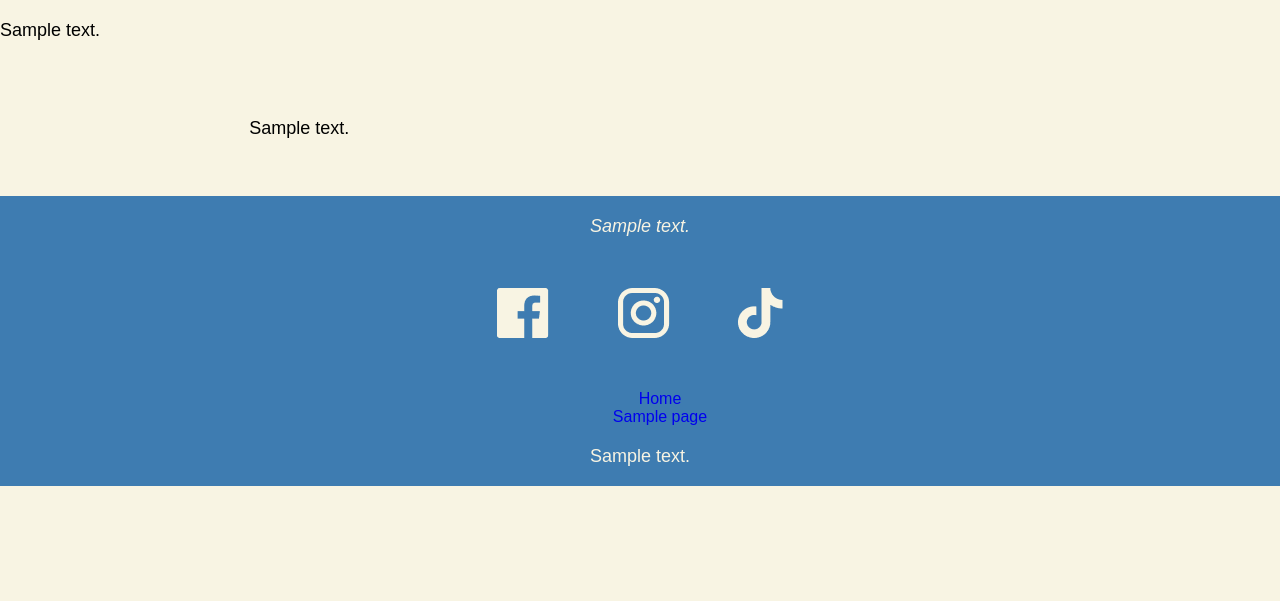
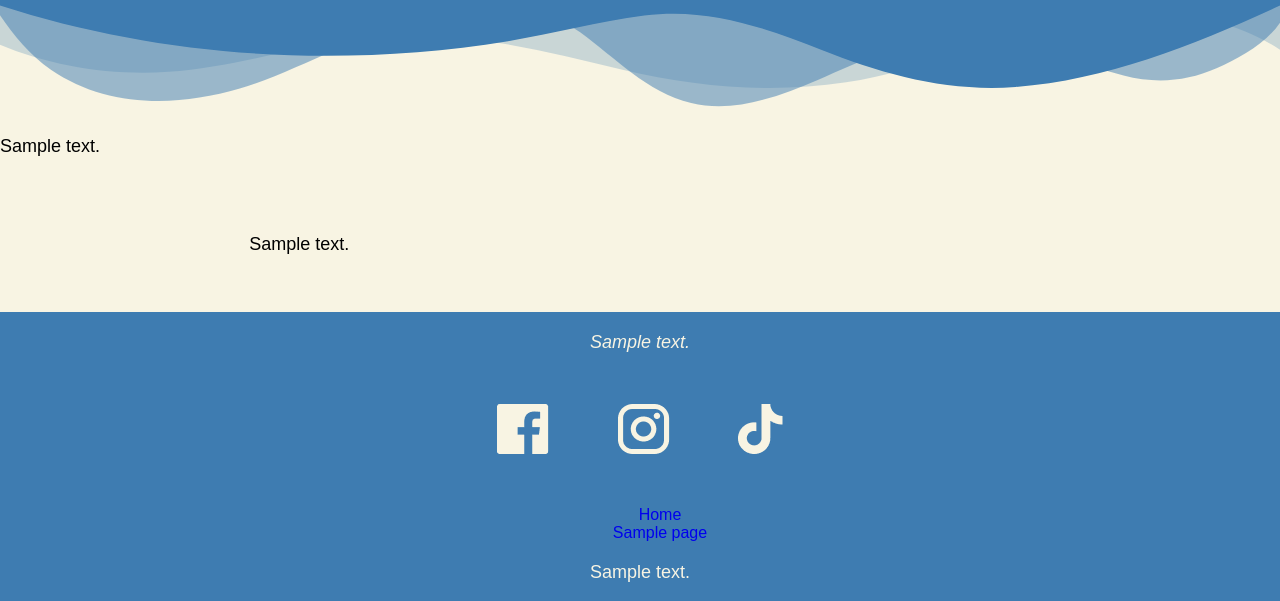
Before and after one commit to FrederikkeEbbe/wp-content, a WordPress theme: the page made by themes/mgf_theme/template-bestyrelse.php in a window 1280 px wide. Shown: the part 70-671 px from the top of the page. Run offline with PHP 8.4 and a stand-in for WordPress, Linux system fonts and the light colour scheme; the site name, menu and one post (Sample post) are stand-ins, and other content is empty; some web fonts are replaced.

Commit message:
yay bølger

```diff
--- a/themes/mgf_theme/template-bestyrelse.php
+++ b/themes/mgf_theme/template-bestyrelse.php
@@ -5,6 +5,13 @@ Template Name: Bestyrelse
 ?>
 
 <?php get_header(); /*her henter vi vores header fil(header.php), det er en wp funktion der er lavet i forvejen */ ?>
+<div class="waves blue">
+    <svg data-name="Layer 1" xmlns="http://www.w3.org/2000/svg" viewBox="0 0 1200 120" preserveAspectRatio="none">
+        <path d="M0,0V46.29c47.79,22.2,103.59,32.17,158,28,70.36-5.37,136.33-33.31,206.8-37.5C438.64,32.43,512.34,53.67,583,72.05c69.27,18,138.3,24.88,209.4,13.08,36.15-6,69.85-17.84,104.45-29.34C989.49,25,1113-14.29,1200,52.47V0Z" opacity=".25" class="shape-fill"></path>
+        <path d="M0,0V15.81C13,36.92,27.64,56.86,47.69,72.05,99.41,111.27,165,111,224.58,91.58c31.15-10.15,60.09-26.07,89.67-39.8,40.92-19,84.73-46,130.83-49.67,36.26-2.85,70.9,9.42,98.6,31.56,31.77,25.39,62.32,62,103.63,73,40.44,10.79,81.35-6.69,119.13-24.28s75.16-39,116.92-43.05c59.73-5.85,113.28,22.88,168.9,38.84,30.2,8.66,59,6.17,87.09-7.5,22.43-10.89,48-26.93,60.65-49.24V0Z" opacity=".5" class="shape-fill"></path>
+        <path d="M0,0V5.63C149.93,59,314.09,71.32,475.83,42.57c43-7.64,84.23-20.12,127.61-26.46,59-8.63,112.48,12.24,165.56,35.4C827.93,77.22,886,95.24,951.2,90c86.53-7,172.46-45.71,248.8-84.81V0Z" class="shape-fill"></path>
+    </svg>
+</div>
 
 <div class='bestyrelse-contain'>
     <?php get_template_part('includes/section', 'content');?>
```
